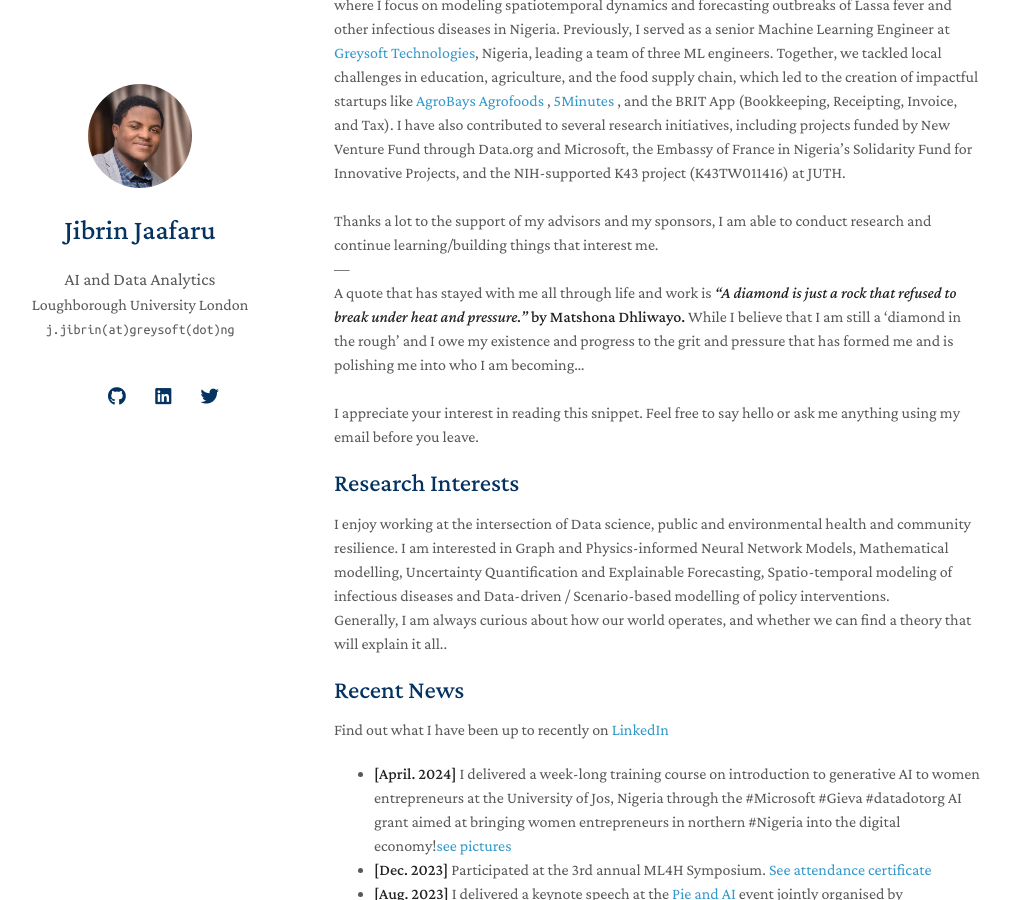
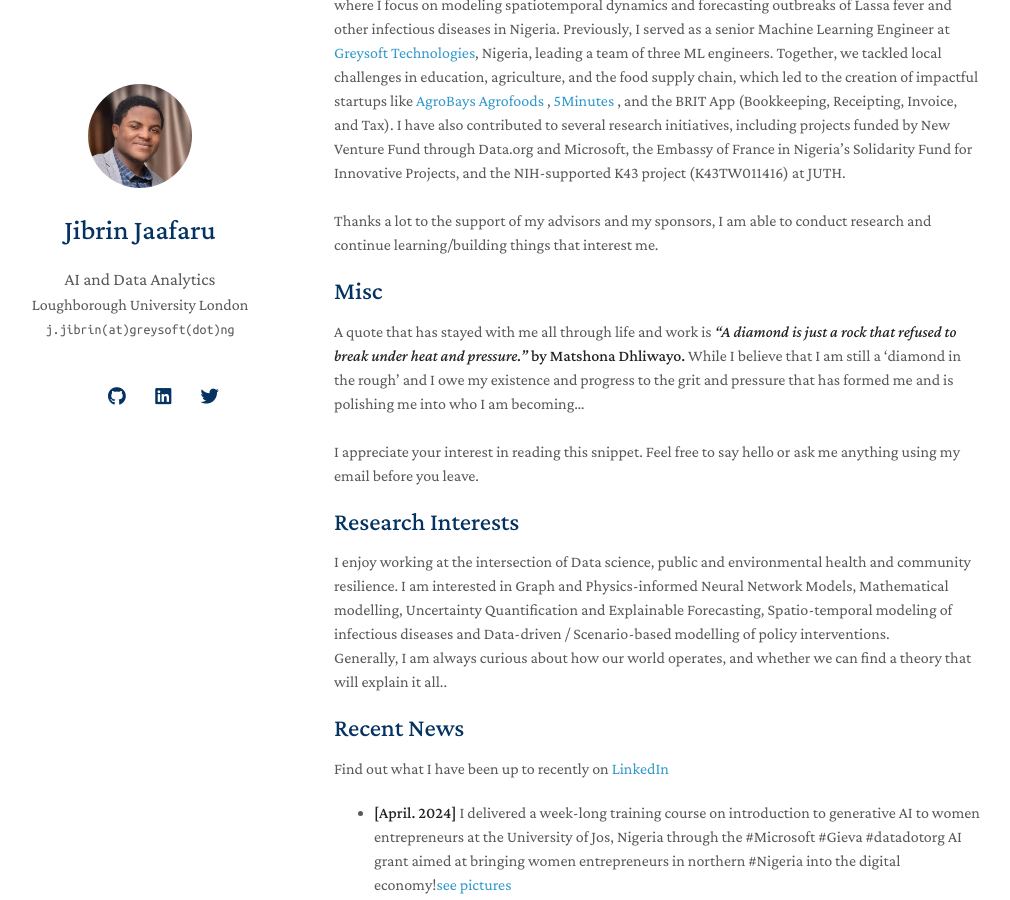
Before and after one commit to jibrinx/jibrinx.github.io, a Jekyll site: the page built from index.md, in a window 1280 px wide and 900 px high, scrolled down 643 px. Shown: the whole window, without its empty margins (136-1146 px from the left). Built offline with Jekyll 4.4.1, drawn with Linux system fonts in a browser that asks for light colours; nearby versions of some CDN libraries; a style sheet for code colours, icons or effects is not loaded.

Commit message:
Update index.md

```diff
--- a/index.md
+++ b/index.md
@@ -15,7 +15,8 @@ Previously, I served as a senior Machine Learning Engineer at <a href="https://g
 I have also contributed to several research initiatives, including projects funded by New Venture Fund through Data.org and Microsoft, the Embassy of France in Nigeria's Solidarity Fund for Innovative Projects, and the NIH-supported K43 project (K43TW011416) at JUTH.
 <br>
 Thanks a lot to the support of my advisors and my sponsors, I am able to conduct research and continue learning/building things that interest me.
-<br>---<br>
+
+## Misc
 A quote that has stayed with me all through life and work is <strong><i> "A diamond is just a rock that refused to break under heat and pressure.”</i> by Matshona Dhliwayo.</strong>  While I believe that I am still a 'diamond in the rough' and I owe my existence and progress to the grit and pressure that has formed me and is polishing me into who I am becoming... <br> <br>
 I appreciate your interest in reading this snippet. Feel free to say hello or ask me anything using my email before you leave.
 
```
